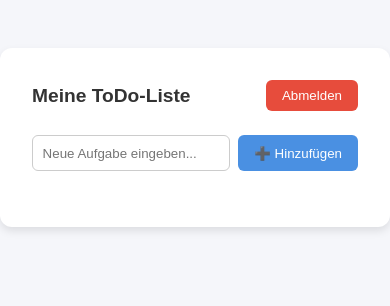
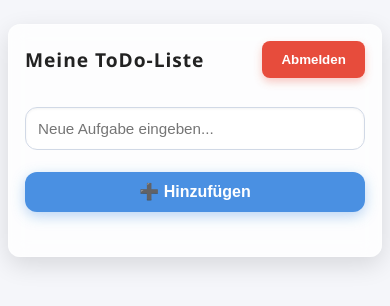
Before and after one commit to Dumitru-J/ToDo_Teamwork, a plain HTML site: page Frontend/liste.html in a window 390 px wide. Drawn offline with Linux system fonts and the light colour scheme.

Commit message:
css style auf media angepasst
Refactor CSS variables for better maintainability and update styles for various elements to improve UI consistency.

```diff
--- a/Frontend/style.css
+++ b/Frontend/style.css
@@ -1,79 +1,153 @@
+:root {
+  --color-background: #f5f6fa;
+  --color-container-bg: rgba(255 255 255 / 0.8);
+  --color-container-shadow: rgba(0 0 0 / 0.12);
+  --color-header-text: #222;
+  --color-logout-bg: #e74c3c;
+  --color-logout-hover-bg: #c0392b;
+  --color-input-border: #d1d9e6;
+  --color-input-focus-border: #4a90e2;
+  --color-button-bg: #4a90e2;
+  --color-button-hover-bg: #357ab8;
+  --color-list-bg: #f9fafc;
+  --color-completed-text: #888;
+  --border-radius: 12px;
+  --transition-speed: 0.3s;
+}
+
+
+
+
 body {
-  font-family: Arial, sans-serif;
-  background: #f5f6fa;
+  font-family: 'Segoe UI', Tahoma, Geneva, Verdana, sans-serif;
+  background: var(--color-background);
   margin: 0;
   padding: 0;
   display: flex;
   justify-content: center;
   align-items: flex-start;
   min-height: 100vh;
+  -webkit-font-smoothing: antialiased;
+  -moz-osx-font-smoothing: grayscale;
 }
 
 .container {
   margin-top: 3rem;
-  background: #fff;
-  padding: 2rem;
-  border-radius: 12px;
-  box-shadow: 0 4px 8px rgba(0,0,0,0.1);
-  width: 350px;
+  background: var(--color-container-bg);
+  padding: 2.5rem;
+  border-radius: var(--border-radius);
+  box-shadow: 0 8px 24px var(--color-container-shadow);
+  width: 380px;
+  border: 1px solid rgba(255 255 255 / 0.25);
+  transition: box-shadow var(--transition-speed);
+  /* backdrop-filter nur wenn unterstützt */
+  -webkit-backdrop-filter: blur(10px);
+  backdrop-filter: blur(10px);
+}
+
+
+
+
+
+/* Fallback für Browser ohne backdrop-filter */
+@supports not ((-webkit-backdrop-filter: blur(10px)) or (backdrop-filter: blur(10px))) {
+  .container {
+    /* Kein blur, dafür leicht transparenter Hintergrund */
+    background: rgba(255 255 255 / 0.95);
+  }
+}
+
+.container:hover {
+  box-shadow: 0 12px 32px rgba(0 0 0 / 0.15);
 }
 
 .header {
   display: flex;
   justify-content: space-between;
   align-items: center;
-  margin-bottom: 1.5rem;
+  margin-bottom: 1.8rem;
 }
 
 .header h1 {
-  font-size: 1.2rem;
+  font-size: 1.6rem;
+  font-weight: 700;
   margin: 0;
-  color: #333;
+  color: var(--color-header-text);
+  letter-spacing: 0.05em;
 }
 
 .logout {
-  background: #e74c3c;
+  background: var(--color-logout-bg);
   border: none;
-  padding: 0.5rem 1rem;
-  border-radius: 6px;
+  padding: 0.7rem 1.2rem;
+  border-radius: 8px;
   color: #fff;
   cursor: pointer;
-  transition: background 0.2s;
+  transition: background var(--transition-speed), transform 0.2s;
+  font-weight: 600;
+  box-shadow: 0 4px 8px rgba(231 76 60 / 0.3);
+
+  /* user-select mit Vendor-Prefixes */
+  -webkit-user-select: none;
+  -moz-user-select: none;
+  -ms-user-select: none;
+  user-select: none;
+  -webkit-touch-callout: none;
 }
 .logout:hover {
-  background: #c0392b;
+  background: var(--color-logout-hover-bg);
+  transform: scale(1.05);
+  box-shadow: 0 6px 14px rgba(192 57 43 / 0.4);
 }
 
 .eingabe {
   display: flex;
-  gap: 0.5rem;
-  margin-bottom: 1.5rem;
+  gap: 0.75rem;
+  margin-bottom: 1.8rem;
 }
 
 .eingabe input {
   flex: 1;
-  padding: 0.6rem;
-  border: 1px solid #ccc;
-  border-radius: 6px;
-
+  padding: 0.75rem;
+  border: 1px solid var(--color-input-border);
+  border-radius: var(--border-radius);
+  font-size: 1rem;
+  transition: border-color var(--transition-speed), box-shadow var(--transition-speed);
+  box-shadow: inset 0 1px 3px rgba(0,0,0,0.05);
+  /* user select erlauben mit Prefixes */
+  -webkit-user-select: text;
+  -moz-user-select: text;
+  -ms-user-select: text;
+  user-select: text;
 }
 
 .eingabe input:focus {
-  border-color: #4a90e2;
+  border-color: var(--color-input-focus-border);
   outline: none;
+  box-shadow: 0 0 8px var(--color-input-focus-border);
 }
 
 .eingabe button {
-  background: #4a90e2;
+  background: var(--color-button-bg);
   border: none;
   color: white;
-  padding: 0.6rem 1rem;
-  border-radius: 6px;
+  padding: 0.7rem 1.5rem;
+  font-weight: 700;
+  border-radius: var(--border-radius);
   cursor: pointer;
-  transition: background 0.2s;
+  transition: background var(--transition-speed), transform 0.2s;
+  box-shadow: 0 4px 14px rgba(74 144 226 / 0.4);
+  /* user-select none mit Prefixes */
+  -webkit-user-select: none;
+  -moz-user-select: none;
+  -ms-user-select: none;
+  user-select: none;
+  -webkit-touch-callout: none;
 }
 .eingabe button:hover {
-  background: #357ab8;
+  background: var(--color-button-hover-bg);
+  transform: scale(1.05);
+  box-shadow: 0 6px 16px rgba(53 122 184 / 0.5);
 }
 
 .liste {
@@ -83,28 +157,133 @@ body {
 }
 
 .liste li {
-  background: #f0f2f5;
-  padding: 0.8rem;
+  background: var(--color-list-bg);
+  padding: 1rem;
   margin-bottom: 0.5rem;
-  border-radius: 6px;
+  border-radius: 10px;
   display: flex;
   justify-content: space-between;
   align-items: center;
+  transition: background var(--transition-speed);
+  font-size: 1.1rem;
+  box-shadow: inset 0 -1px 0 rgba(0,0,0,0.05);
+}
+.liste li:hover {
+  background: rgba(74, 144, 226, 0.05);
 }
 
 .liste li span {
   flex: 1;
+
+  -webkit-user-select: text;
+  -moz-user-select: text;
+  -ms-user-select: text;
+  user-select: text;
+  cursor: default;
 }
 
 .liste li button {
-  background: #e74c3c;
+  background: var(--color-logout-bg);
   border: none;
   color: white;
-  padding: 0.4rem 0.8rem;
-  border-radius: 6px;
+  padding: 0.5rem 1rem;
+  border-radius: var(--border-radius);
   cursor: pointer;
-  transition: background 0.2s;
+  transition: background var(--transition-speed), transform 0.2s;
+  box-shadow: 0 4px 8px rgba(231 76 60 / 0.3);
+  -webkit-user-select: none;
+  -moz-user-select: none;
+  -ms-user-select: none;
+  user-select: none;
+  -webkit-touch-callout: none;
 }
 .liste li button:hover {
-  background: #c0392b;
+  background: var(--color-logout-hover-bg);
+  transform: scale(1.1);
+  box-shadow: 0 6px 14px rgba(192 57 43 / 0.4);
 }
+
+.liste li span.completed {
+  text-decoration: line-through;
+  color: var(--color-completed-text);
+}
+
+.hidden {
+  display: none;
+}
+
+
+
+
+
+
+
+
+/* Media Queries --empfohlen von Perplexity */
+@media only screen and (max-width: 1200px) {
+  .container {
+    width: 320px;
+    padding: 2rem;
+  }
+}
+
+@media only screen and (max-width: 992px) {
+  body {
+    justify-content: flex-start;
+    padding: 1rem;
+  }
+  .container {
+    width: 100%;
+    max-width: 500px;
+    margin-top: 2rem;
+    padding: 1.5rem;
+  }
+}
+
+@media only screen and (max-width: 768px) {
+  .eingabe {
+    flex-direction: column;
+  }
+  .eingabe button {
+    width: 100%;
+    margin-top: 0.6rem;
+  }
+  .liste li {
+    flex-direction: column;
+    align-items: flex-start;
+    font-size: 1rem;
+  }
+  .liste li button {
+    margin-top: 0.6rem;
+    align-self: flex-end;
+  }
+}
+
+@media only screen and (max-width: 480px) {
+  body {
+    padding: 0.5rem;
+  }
+  .header h1 {
+    font-size: 1.2rem;
+  }
+  .eingabe input {
+    font-size: 0.95rem;
+  }
+  .eingabe button {
+    font-size: 1rem;
+    padding: 0.65rem 1rem;
+  }
+  .container {
+    padding: 1rem;
+    margin-top: 1rem;
+  }
+}
+
+/* Optional: High-DPI Displays */
+@media
+(-webkit-min-device-pixel-ratio: 2),
+(min-resolution: 192dpi) {
+  .container {
+    box-shadow: 0 8px 32px rgba(0 0 0 / 0.18);
+  }
+}
```
